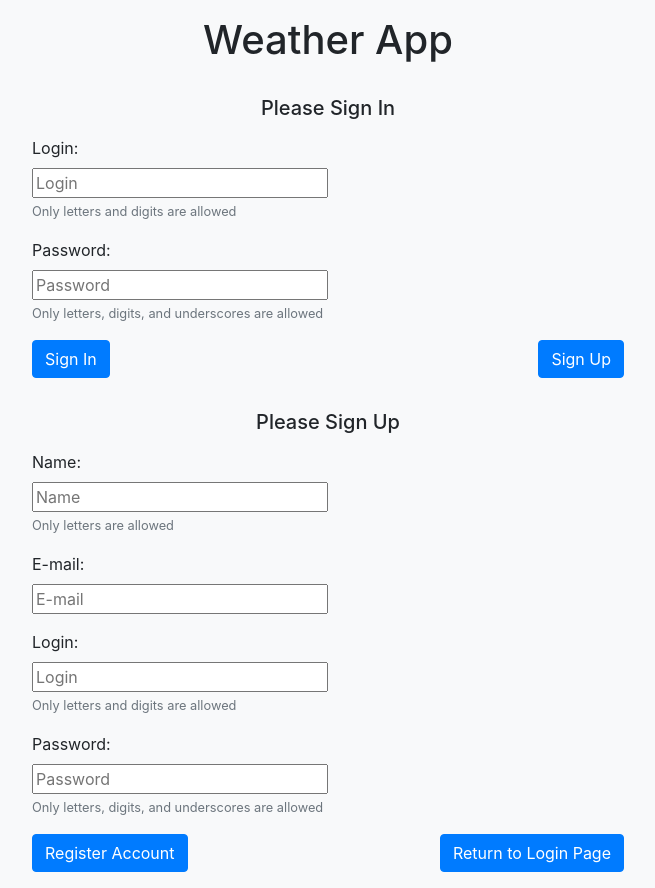
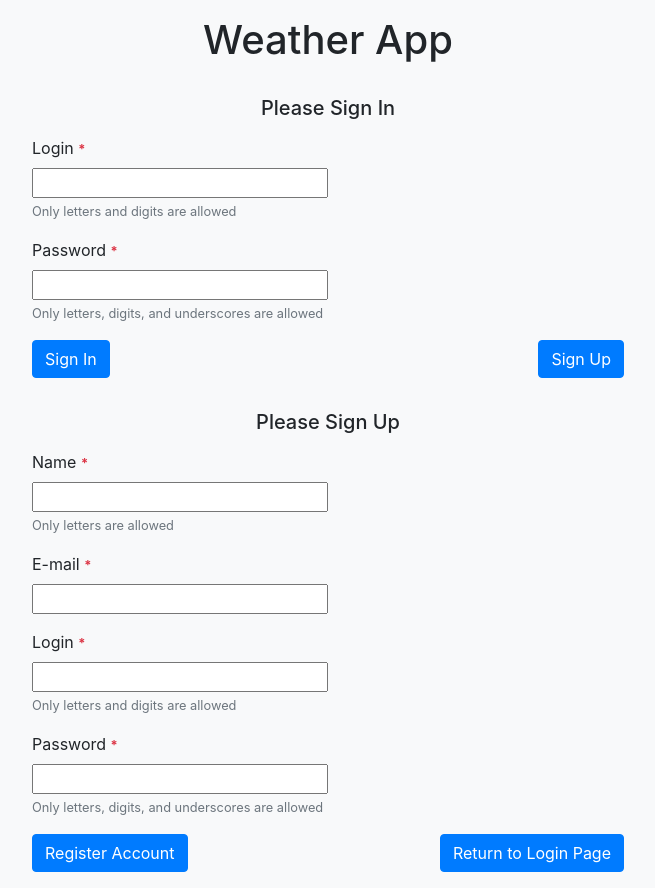
Before and after one commit to bohdanov90/weatherApp, an Angular app: page / in a window 1280 px wide. Shown: the whole page, without its empty margins (312-967 px from the left). Built offline with nearby package versions, Linux system fonts and the light colour scheme.

Commit message:
style: required fields marked

```diff
--- a/src/app/components/login/login.component.html
+++ b/src/app/components/login/login.component.html
@@ -4,13 +4,12 @@
     <h5 class="d-flex justify-content-center mt-3 ml-4 mr-4">Please Sign In</h5>
 
     <div class="form-group d-flex flex-column mt-3 ml-4 mr-4">
-      <label for="login">Login:</label>
+      <label for="login">Login <small class="text-danger font-weight-bold">*</small></label>
       <input
         id="login"
         type="text"
         formControlName='login'
         class='formControl w-50'
-        placeholder="Login"
         required>
       <div>
         <small class="text-muted">Only letters and digits are allowed</small>
@@ -34,13 +33,12 @@
     </div>
 
     <div class="form-group d-flex flex-column mt-3 ml-4 mr-4">
-      <label for="password">Password:</label>
+      <label for="password">Password <small class="text-danger font-weight-bold">*</small></label>
       <input
         id='password'
         type="password"
         formControlName='password'
         class='formControl w-50'
-        placeholder="Password"
         required>
       <div>
         <small class="text-muted">Only letters, digits, and underscores are allowed</small>
--- a/src/app/components/register/register.component.html
+++ b/src/app/components/register/register.component.html
@@ -4,13 +4,12 @@
     <h5 class="d-flex justify-content-center mt-3 ml-4 mr-4">Please Sign Up</h5>
 
     <div class="form-group d-flex flex-column mt-3 ml-4 mr-4">
-      <label for="name">Name:</label>
+      <label for="name">Name <small class="text-danger font-weight-bold">*</small></label>
       <input
         id='name'
         type="text"
         formControlName='name'
         class='formControl w-50'
-        placeholder="Name"
         required>
       <div>
         <small class="text-muted">Only letters are allowed</small>
@@ -34,13 +33,12 @@
     </div>
 
     <div class="form-group d-flex flex-column mt-3 ml-4 mr-4">
-      <label for="email">E-mail:</label>
+      <label for="email">E-mail <small class="text-danger font-weight-bold">*</small></label>
       <input
         id='email'
         type="text"
         formControlName='email'
         class='formControl w-50'
-        placeholder="E-mail"
         required>
       <div
         *ngIf="registerForm.controls.email.invalid && (registerForm.controls.email.dirty || registerForm.controls.email.touched)"
@@ -55,13 +53,12 @@
     </div>
 
     <div class="form-group d-flex flex-column mt-3 ml-4 mr-4">
-      <label for="login">Login:</label>
+      <label for="login">Login <small class="text-danger font-weight-bold">*</small></label>
       <input
         id='regLogin'
         type="text"
         formControlName='login'
         class='formControl w-50'
-        placeholder="Login"
         required>
       <div>
         <small class="text-muted">Only letters and digits are allowed</small>
@@ -85,13 +82,12 @@
     </div>
 
     <div class="form-group d-flex flex-column mt-3 ml-4 mr-4">
-      <label for="password">Password:</label>
+      <label for="password">Password <small class="text-danger font-weight-bold">*</small></label>
       <input
         id='regPassword'
         type="password"
         formControlName='password'
         class='formControl w-50'
-        placeholder="Password"
         required>
       <div>
         <small class="text-muted">Only letters, digits, and underscores are allowed</small>
```
